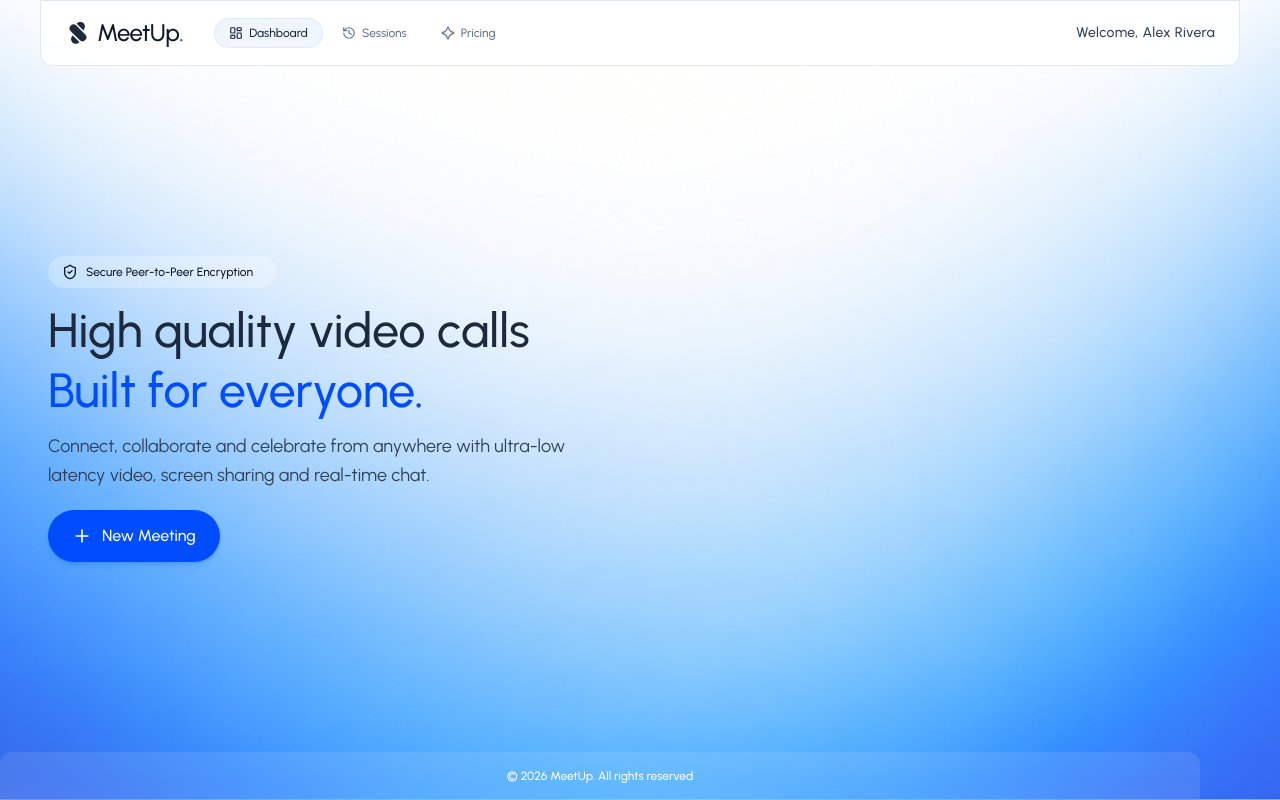
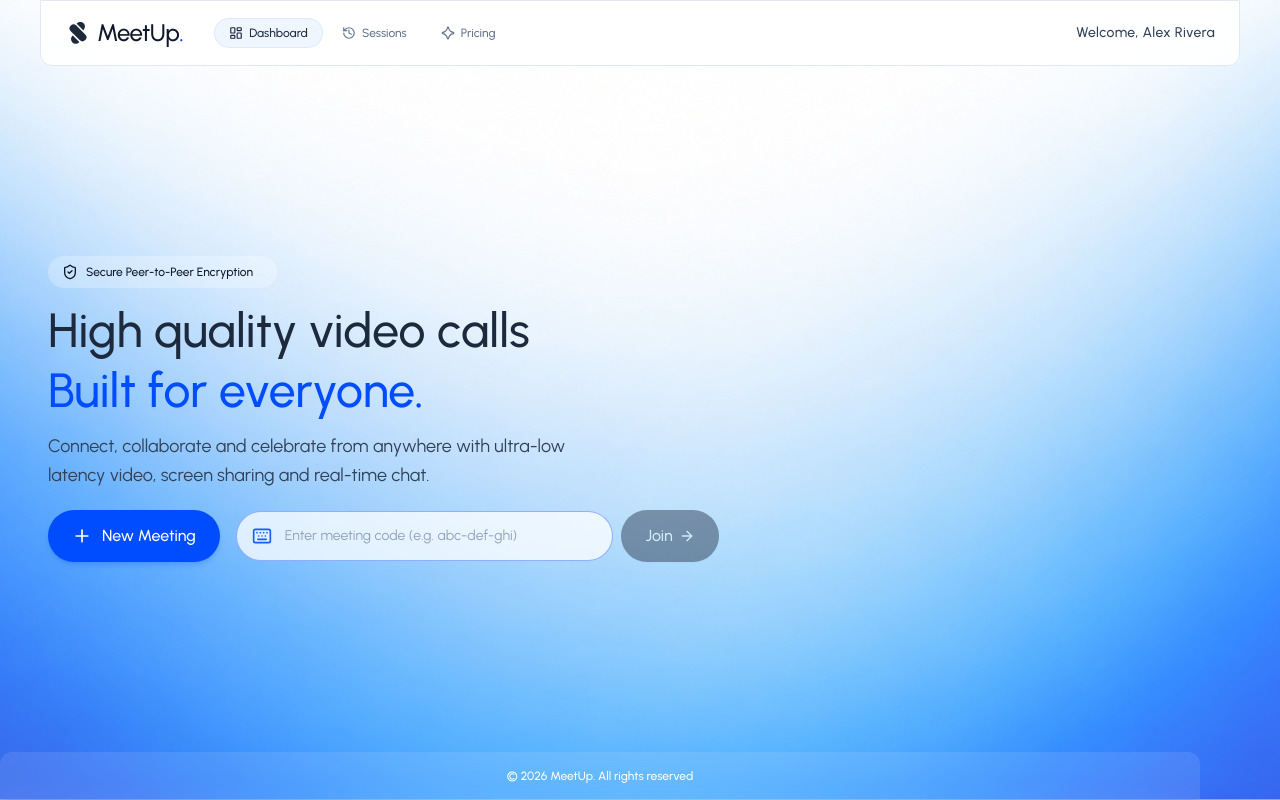
Before and after one commit to ALEX208z/meetup, a React (Vite) app in the folder client/: page /dashboard in a window 1280 px wide. Built offline with nearby package versions, Linux system fonts and the light colour scheme; no server answers.

Commit message:
Add meeting code input and join button to Dashboard component

```diff
--- a/client/src/pages/Dashboard.jsx
+++ b/client/src/pages/Dashboard.jsx
@@ -1,4 +1,4 @@
-import { PlusIcon, ShieldCheckIcon } from "lucide-react";
+import { ArrowRightIcon, KeyboardIcon, PlusIcon, ShieldCheckIcon } from "lucide-react";
 import { dummyStats, dummyUser } from "../assets/asset";
 import { useNavigate } from "react-router-dom";
 import { useState, useEffect } from "react";
@@ -11,6 +11,8 @@ const Dashboard = () => {
   const [isCreating, setIsCreating] = useState(false);
   const [currentTime, setCurrentTime] = useState(new Date());
   const stats = dummyStats;
+
+  const [joinId, setJoinId] = useState("")
 
   useEffect(() => {
     const timer = setInterval(() => setCurrentTime(new Date()), 1000);
@@ -51,6 +53,21 @@ const Dashboard = () => {
                 <PlusIcon className="w-5 h-5" />
                 <span>{isCreating ? "Creating..." : "New Meeting"}</span>
               </button>
+              <form onSubmit={handleJoinMeeting} className="flex-1 flex items-center gap-2">
+                <div className="relative flex-1">
+                    <KeyboardIcon className="w-5 h-5 text-primary/90 absolute left-4 top-1/2 -translate-y-1/2"/>
+                    <input type="text" placeholder="Enter meeting code (e.g. abc-def-ghi)"
+                    value={joinId} onChange={(e) => setJoinId(e.target.value)}
+                    className="w-full bg-white/75 border border-primary-border/80 focus:border-primary/60 focus:ring-primary/60 rounded-full pl-12 pr-4 py-3.5 text-sm text-slate-800 placeholder-slate-400 outline-none transition-all"/>
+
+                </div>
+                <button type="submit"
+                disabled={!joinId.trim()}
+                className="bg-slate-900 hover:bg-slate-800 disabled:opacity-40 disabled:hover:bg-slate-900 text-white font-medium px-6 py-3.5 rounded-full transition-all flex items-center justify-center cursor-pointer shadow-xs">
+                  <span>Join</span>
+                  <ArrowRightIcon className="w-4 h-4 ml-1.5"/>
+                </button>
+              </form>
             </div>
           </div>
         </div>
```
